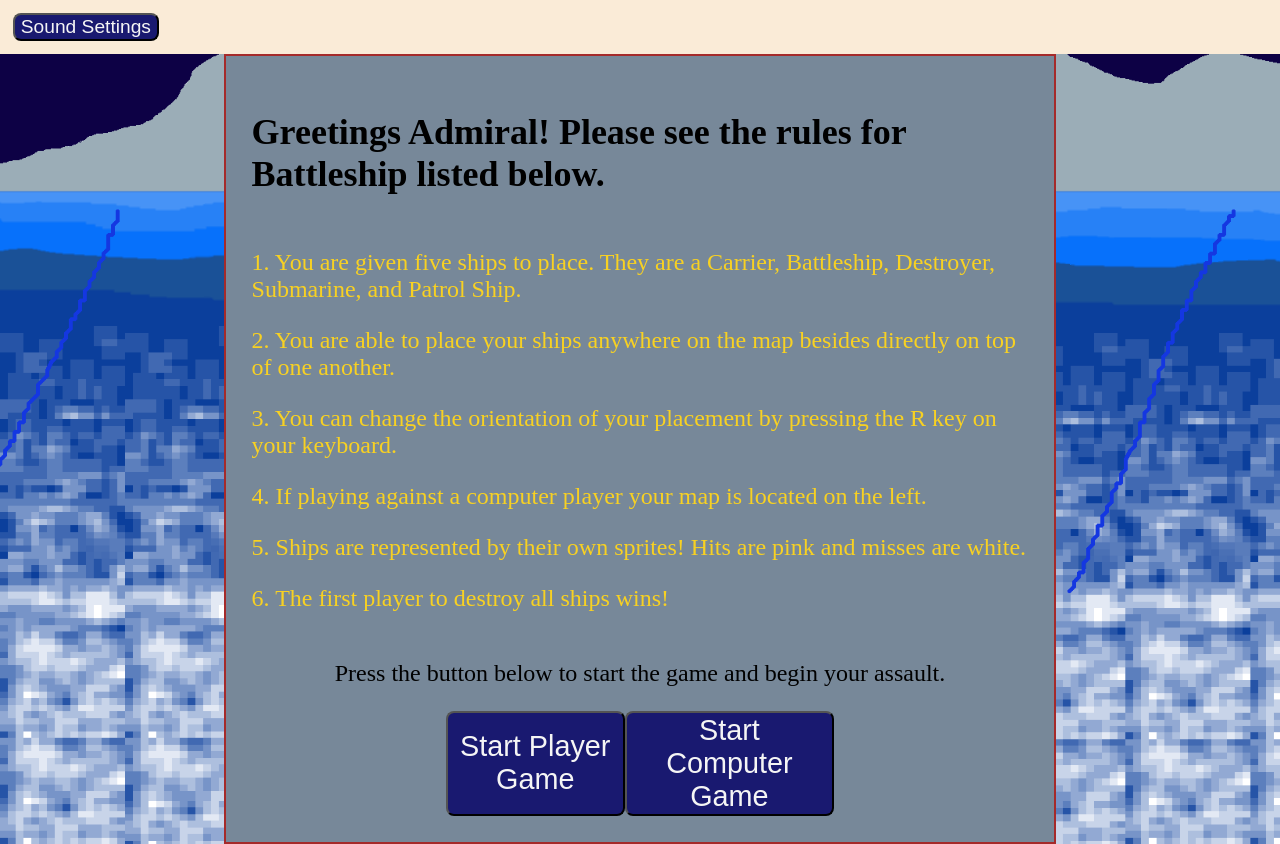
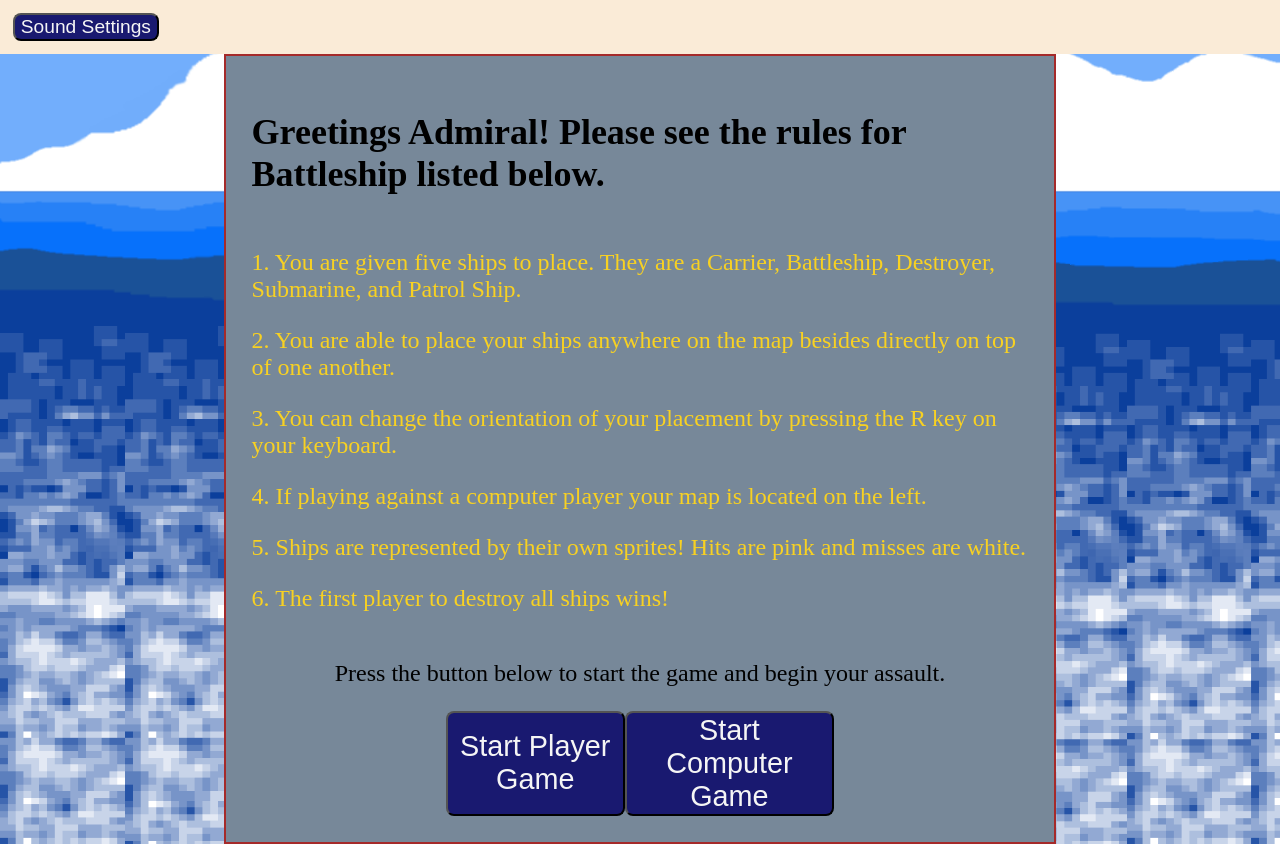
Before and after one commit to willbickham3/battleship-odin, a website built with webpack: page src/index.html in a window 1280 px wide. Built offline with nearby package versions, Linux system fonts and the light colour scheme.

Commit message:
Change gap percentage to account for render button addition

```diff
--- a/src/style.css
+++ b/src/style.css
@@ -9,8 +9,8 @@ body {
     height: 100%;
     width: 100%;
     /* background-image: url("./images/ocean_background2.jpg"); */
-    /* background-image: url("./images/Sprite-0004.png"); */
-    background-image: url("./images/Rain-\(animated\).gif");
+    background-image: url("./images/Sprite-0004.png");
+    /* background-image: url("./images/Rain-\(animated\).gif"); */
     background-repeat: no-repeat;
     background-size: cover;
     display: flex;
@@ -170,7 +170,7 @@ button:hover {
     height: 100%;
     width: auto;
     display: flex;
-    gap: 10%;
+    gap: 2.5%;
     justify-content: center;
     align-items: center;
 }
```
